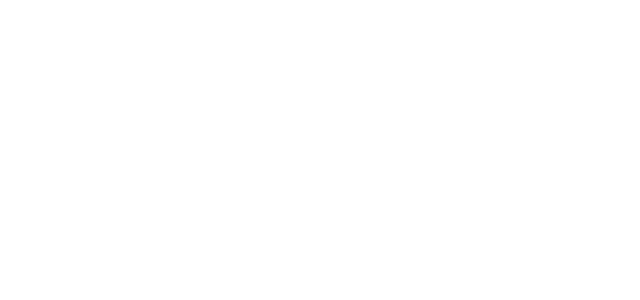
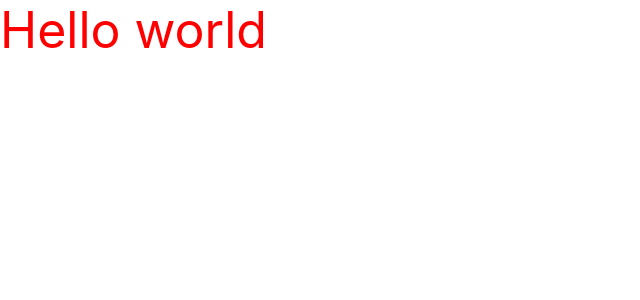
Before and after one commit to Igor-Kreshchenko/kapusta-project-front, a React (Create React App) app: page / in a window 1280 px wide. Shown: the top 300 px of the page, without its empty margins (0-640 px from the left). Built offline with nearby package versions, Linux system fonts and the light colour scheme.

Commit message:
Added node-sass and basic layout

```diff
--- a/package.json
+++ b/package.json
@@ -7,6 +7,7 @@
     "@testing-library/react": "^11.1.0",
     "@testing-library/user-event": "^12.1.10",
     "modern-normalize": "^1.1.0",
+    "node-sass": "^4.14.1",
     "react": "^17.0.2",
     "react-dom": "^17.0.2",
     "react-router-dom": "^5.3.0",
--- a/src/App.js
+++ b/src/App.js
@@ -1,5 +1,6 @@
 import React, { Suspense, lazy } from "react";
 import { Switch, Route } from "react-router-dom";
+import Transactions from "./components/Transactions";
 
 // Расскоментировать. Исправить путь импорта, если нужно. Вставить компонент в раут
 
@@ -11,6 +12,8 @@ import { Switch, Route } from "react-router-dom";
 function App() {
   return (
     <div className="App">
+      <Transactions />
+
       <Suspense fallback={<p>...Loading</p>}>
         <Switch>
           <Route path="/login">{"LoginPage"}</Route>
--- /dev/null
+++ b/src/components/Transactions/Transactions.js
@@ -0,0 +1,12 @@
+import React from "react";
+import "./Transactions.scss";
+
+const Transactions = () => {
+  return (
+    <div>
+      <div class="header">Hello world</div>
+    </div>
+  );
+};
+
+export default Transactions;
--- /dev/null
+++ b/src/components/Transactions/Transactions.scss
@@ -0,0 +1,4 @@
+.header {
+  color: red;
+  font-size: 50px;
+}
--- /dev/null
+++ b/src/components/Transactions/index.js
@@ -0,0 +1 @@
+export { default } from "./Transactions";
```
Also changed, not shown: 1 other file (tests, documents, lock files or other folders).
